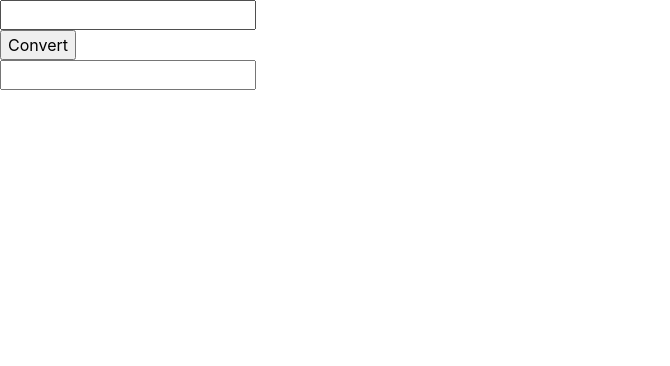
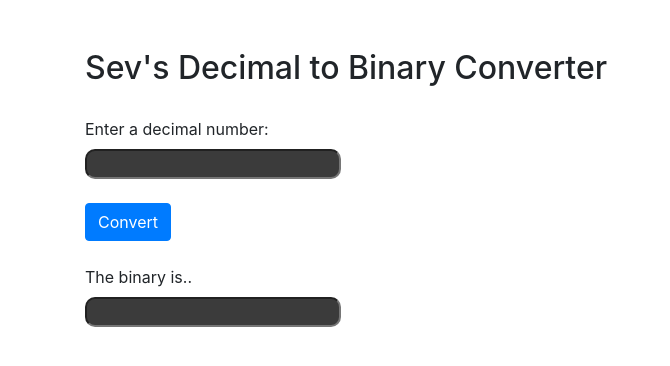
Before and after one commit to s-e-v/Decimal-to-Binary-App, a plain HTML site: page index.html in a window 1280 px wide. Shown: the whole page, without its empty margins (0-670 px from the left). Drawn offline with nearby package versions, Linux system fonts and the light colour scheme.

Commit message:
Way nicer looking

```diff
--- a/index.html
+++ b/index.html
@@ -6,13 +6,29 @@
     <meta http-equiv="X-UA-Compatible" content="ie=edge">
     <title>Sev's Decimal to Binary Converter</title>
     <link rel="stylesheet" href="https://maxcdn.bootstrapcdn.com/bootstrap/4.0.0-beta/css/bootstrap.min.css" integrity="sha384-/Y6pD6FV/Vv2HJnA6t+vslU6fwYXjCFtcEpHbNJ0lyAFsXTsjBbfaDjzALeQsN6M" crossorigin="anonymous">
+    <style>
+        body {
+            margin: auto;
+            padding-top: 50px;
+        }
+        input[type=text] {
+            background: rgb(59, 59, 59);
+            color: white;
+            border-radius: 10px;
+        }
+    </style>
 </head>
 <body>
-    <div>
+    <div class="container">
+        <h2>Sev's Decimal to Binary Converter</h1><br>
+    </div>
+    <div class="container">
+        <label for="decimal">Enter a decimal number:</label><br>
         <input type="text" name="decimal" id="decimal">
-        <br><button type="submit" id="convert">Convert</button>
+        <br><br><button class="btn btn-primary" type="submit" id="convert">Convert</button><br><br>
     </div>
-    <div>
+    <div class="container">
+        <label for="binary">The binary is..</label><br>
         <input type="text" name="binary" id="binary" readonly>
     </div>
     <script src="https://code.jquery.com/jquery-3.2.1.slim.min.js" integrity="sha384-KJ3o2DKtIkvYIK3UENzmM7KCkRr/rE9/Qpg6aAZGJwFDMVNA/GpGFF93hXpG5KkN" crossorigin="anonymous"></script>
```
